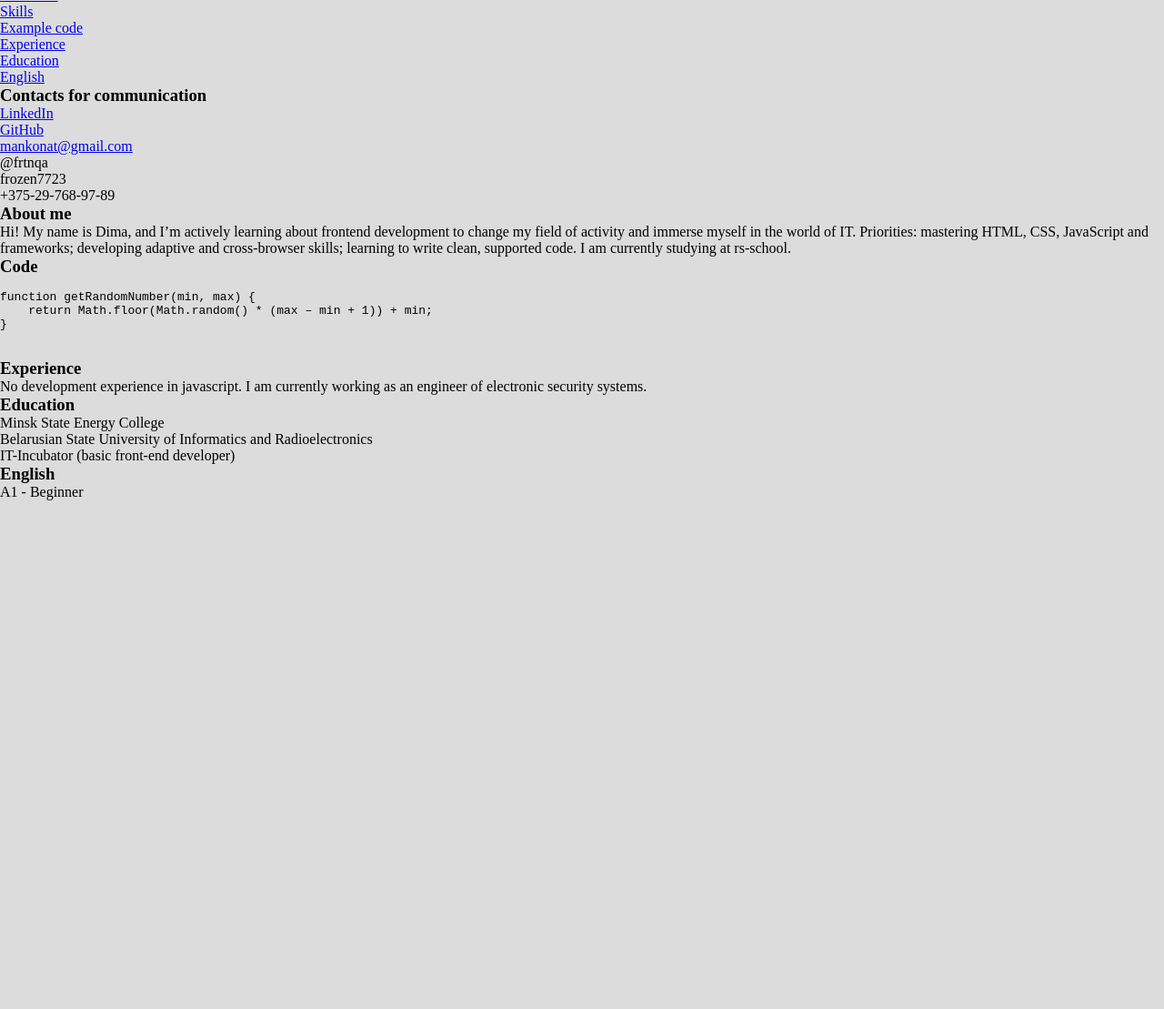
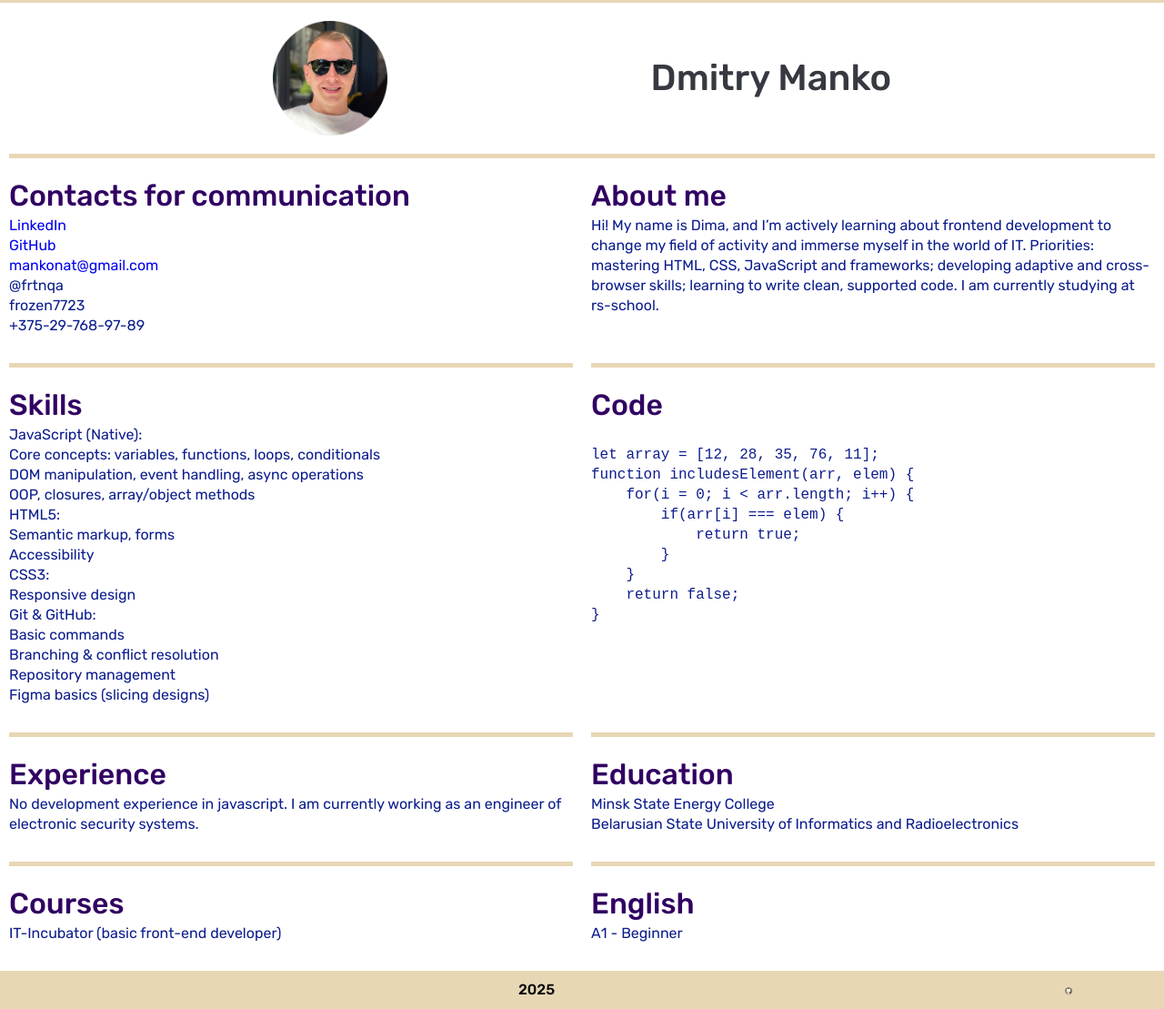
Before and after one commit to DimaManko/rsschool-cv, a plain HTML site: page index.html in a window 1280 px wide. Shown: the part 69-1178 px from the top of the page at 91% size. Before the commit the page ends 800 px from the top, so only its background shows below. Drawn offline with Linux system fonts and the light colour scheme.

Commit message:
style: add styles for CV

```diff
--- a/index.html
+++ b/index.html
@@ -14,7 +14,7 @@
     <header class="header">
         <div class="container">
             <div class="header-wrapper">
-                <h1 class="main-title">Dmitry Manko</h1>
+
                 <nav class="nav">
                     <ul class="menu">
                         <li class="menu-item">
@@ -45,9 +45,13 @@
     </header>
     <main class="main">
         <div class="container">
+                <div class="main-info">
+                <img src="./assets/img/photo.png" alt="my-photo">
+                <h1 class="main-title">Dmitry Manko</h1>
+                </div>
             <div class="main-wrapper">
                 <div class="contacts-wrapper">
-                    <h3 class="title-contact">Contacts for communication</h3>
+                    <h2 class="title">Contacts for communication</h2>
                     <ul class="list-contact" id="contact">
                         <li class="contact-item" id="linkedin"><a class="contact-link" href="https://www.linkedin.com/in/%D0%B4%D0%BC%D0%B8%D1%82%D1%80%D0%B8%D0%B9-%D0%BC%D0%B0%D0%BD%D1%8C%D0%BA%D0%BE-273280349/">LinkedIn</a></li>
                         <li class="contact-item" id="github"><a class="contact-link" href="https://github.com/DimaManko">GitHub</a></li>
@@ -58,42 +62,97 @@
                     </ul>
                 </div>
                 <div class ="about-wrapper" id="about-me">
-                    <h3 class="title-about">About me</h3>
-                    <p class="text-about">Hi!
+                    <h2 class="title">About me</h2>
+                    <p class="text">Hi!
 My name is Dima, and I’m actively learning about frontend development to change my field of activity and immerse myself in the world of IT. Priorities: mastering HTML, CSS, JavaScript and frameworks; developing adaptive and cross-browser skills; learning to write clean, supported code. I am currently studying at rs-school.</p>
                 </div>
-                <div class="skill-wrapper" id="skills">
-
+                <div class="skill-wrapper">
+                    <h2 class="title" id="skills">Skills</h2>
+                    <ul class="skill-js">
+                        <li class="js">JavaScript (Native):
+                            <ul class="js-list">
+                                <li class="js-list-item">Core concepts: variables, functions, loops, conditionals</li>
+                                <li class="js-list-item">DOM manipulation, event handling, async operations</li>
+                                <li class="js-list-item">OOP, closures, array/object methods</li>
+                            </ul>
+                        </li>
+                        <li class="html">HTML5:
+                            <ul class="html-list">
+                                <li class="html-list-item">Semantic markup, forms</li>
+                                <li class="html-list-item">Accessibility</li>
+                            </ul>
+                        </li>
+                        <li class="css">CSS3:
+                            <ul class="css-list">
+                                <li class="css-list-item">Responsive design</li>
+                            </ul>
+                        </li>
+                        <li class="git">Git & GitHub:
+                            <ul class="git-list">
+                                <li class="git-list-item">Basic commands</li>
+                                <li class="git-list-item">Branching & conflict resolution</li>
+                                <li class="git-list-item">Repository management</li>
+                            </ul>
+                        </li>
+                        <li class="additional">
+                            <ul class="additional-list">
+                                <li class="additional-list-list">Figma basics (slicing designs)</li>
+                            </ul>
+                        </li>
+                    </ul>
                 </div>
                 <div class="example-wrapper">
-                    <h3 class="title-code" id="example-code">Code</h3>
-                    <pre>
+                    <h2 class="title" id="example-code">Code</h2>
+                    <pre class="text">
                         <code>
-function getRandomNumber(min, max) {
-    return Math.floor(Math.random() * (max – min + 1)) + min;
+let array = [12, 28, 35, 76, 11];
+function includesElement(arr, elem) {
+    for(i = 0; i < arr.length; i++) {
+        if(arr[i] === elem) {
+            return true;
+        }
+    }
+    return false;
 }
                         </code>
                     </pre>
                 </div>
                 <div class="experience-wrapper">
-                    <h3 class="title-expireance" id="experience">Experience</h3>
-                    <p class="text-expiriance">No development experience in javascript. I am currently working as an engineer of electronic security systems.</p>
+                    <h2 class="title" id="experience">Experience</h2>
+                    <p class="text">No development experience in javascript. I am currently working as an engineer of electronic security systems.</p>
                 </div>
                 <div class="edu-wrapper">
-                    <h3 class="title-education">Education</h3>
-                    <ul class="list-education" id="education">
+                    <h3 class="title" id="education">Education</h3>
+                    <ul class="list-education">
                         <li class="education-item">Minsk State Energy College</li>
                         <li class="education-item">Belarusian State University of Informatics and Radioelectronics</li>
-                        <li class="education-item">IT-Incubator (basic front-end developer)</li>
+                    </ul>
+                </div>
+                <div class="courses-wrapper">
+                    <h3 class="title">Courses</h3>
+                    <ul class="list-courses">
+                        <li class="courses-list-item">IT-Incubator (basic front-end developer)</li>
                     </ul>
                 </div>
                 <div class="eng-wrapper">
-                    <h3 class="title-english" id="english">English</h3>
-                    <span class="text-english">А1 - Beginner</span>
+                    <h2 class="title" id="english">English</h2>
+                    <span class="text">А1 - Beginner</span>
                 </div>
             </div>
         </div>
     </main>
-    <footer></footer>
+    <footer class="footer">
+        <div class="container">
+            <div class="footer-wrapper">
+        <a href="https://rs.school/courses/javascript-ru" class="logo-rs">
+            <img class="logo-img" src="./assets/img/rs-school-logo.svg" alt="logo-rs">
+        </a>
+        <small>2025</small>
+        <a href="https://github.com/DimaManko" class="logo-git">
+            <img class="logo-img" src="./assets/img/icons8-github.svg" alt="logo-git">
+        </a>
+        </div>
+        </div>
+    </footer>
 </body>
 </html>
--- a/style.css
+++ b/style.css
@@ -2,9 +2,156 @@
     padding: 0px;
 	margin: 0px;
 	box-sizing: border-box;
-    background-color: #DCDCDC;
 }
 
-html {
+html,
+body {
     scroll-behavior: smooth;
+    font-family: 'Rubik', sans-serif;
+    font-style: normal;
+    min-width: 375px;
 }
+body {
+    display: flex;
+    flex-direction: column;
+    min-height: 100vh;
+    margin: 0;
+    font-family: 'Rubik', sans-serif; /* У вас уже подключен этот шрифт */
+}
+a {
+    text-decoration: none;
+}
+
+a:hover {
+    text-decoration: underline;
+}
+
+ul {
+    list-style: none;
+}
+
+.title {
+    color: #310062;
+    font-size: 32px;
+    font-weight: 500;
+    line-height: 43px;
+}
+
+li,
+.text{
+    color: #0c1d8d;
+    font-size: 16px;
+    font-weight: 400;
+    line-height: 22px;
+}
+
+.container {
+    height: 100%;
+    width: 100%;
+    max-width: 1440px;
+    margin: 0 auto;
+    padding: 0 10px;
+
+}
+
+img {
+    max-width: 10%;
+}
+
+/* Styles for header*/
+
+.header {
+    background-color: #e8d7b5;
+    padding: 25px 0;
+}
+
+.header-wrapper {
+    display: flex;
+    justify-content: end;
+    align-items: center;
+
+}
+
+.menu-link {
+    font-size: 14px;
+    font-weight: 500;
+    line-height: 20px;
+    letter-spacing: 1.2px;
+    text-transform: uppercase;
+}
+
+.menu {
+    display: flex;
+    gap: 20px;
+    padding-right: 50px;
+}
+
+/* Styles for main section */
+
+.main-title {
+    color: #363940;
+    font-size: 40px;
+    font-weight: 500;
+    line-height: 68px;
+}
+
+.main-wrapper {
+    display: flex;
+    flex-wrap: wrap;
+    gap: 20px;
+    justify-content: space-evenly;
+}
+
+.main-wrapper > div {
+    flex: 1 1 calc(50% - 20px);
+    min-width: 300px;
+    box-sizing: border-box;
+    padding-bottom: 30px;
+}
+
+.contacts-wrapper,
+.about-wrapper,
+.skill-wrapper,
+.example-wrapper,
+.experience-wrapper,
+.edu-wrapper{
+border-bottom: 5px solid #e8d7b5;
+}
+
+.main-info {
+    padding: 20px 0;
+    margin-bottom: 20px;
+    display: flex;
+    justify-content: space-evenly;
+    align-items: center;
+    border-bottom:5px solid #e8d7b5;
+}
+
+/* Styles for footer*/
+
+.footer {
+    background-color: #e8d7b5;
+    padding: 10px 0;
+    margin-top: auto;
+}
+
+.footer-wrapper {
+    display: flex;
+    justify-content: space-between;
+    align-items: center;
+}
+
+.logo-rs {
+
+}
+
+.logo-git {
+
+}
+
+small {
+    color: #000000;
+    font-size: 16px;
+    font-weight: 500;
+    line-height: 22px;
+}
```
Also changed, not shown: assets/img/icons8-github.svg (added).
